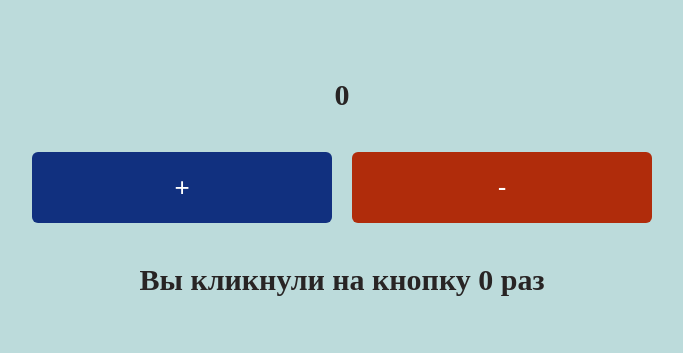
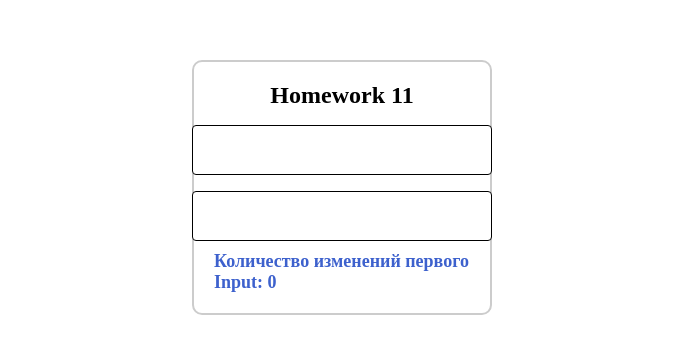
Before and after one commit to GlebMedvedovsky/55_react_ts, a React (Vite) app: page / in a window 1280 px wide. Shown: the part 213-566 px from the top of the page, without its empty margins (298-981 px from the left). Built offline with nearby package versions, Linux system fonts and the light colour scheme.

Commit message:
homework11

```diff
--- a/src/App.tsx
+++ b/src/App.tsx
@@ -17,9 +17,10 @@ import GlobalStyles from "./styles/GlobalStyles"
 // import Homework07 from "./homeworks/homework07/Homework07"
 // import Homework08 from "./homeworks/Homework08/homework08"
 // import Homework09 from "./homeworks/Homework09/Homework09";
+import Homework11 from "./homeworks/Homework11/Homework11";
 
 // Consulation imports:
-import Consultation05 from "./consultations/Consultation05/Consultation05";
+// import Consultation05 from "./consultations/Consultation05/Consultation05";
 
 
 
@@ -28,7 +29,9 @@ function App() {
   return (
     <>
     <GlobalStyles/>
-      <Consultation05 />
+      {/* <Consultation05 /> */}
+      <Homework11 />
+
     </>
   )
 }
--- /dev/null
+++ b/src/homeworks/Homework11/Homework11.tsx
@@ -0,0 +1,38 @@
+import { useState, useEffect, ChangeEvent } from "react";
+import Input from "../../components/Input/Input";
+import { Container, Result } from "./styles";
+
+function Homework11() {
+  // State для первого input
+  const [firstValue, setFirstValue] = useState<string>("");
+  // State для второго input
+  const [secondValue, setSecondValue] = useState<string>("");
+  // State для подсчета изменений в первом input
+  const [changeCount, setChangeCount] = useState<number>(-1);
+
+  // Функция изменения значения в первом input
+  const handleFirstInputChange = (event: ChangeEvent<HTMLInputElement>) => {
+    setFirstValue(event.target.value);
+  };
+
+  // Функция изменения значения во втором input
+  const handleSecondInputChange = (event: ChangeEvent<HTMLInputElement>) => {
+    setSecondValue(event.target.value);
+  };
+
+  // Используем useEffect для отслеживания изменений первого input
+  useEffect(() => {
+    setChangeCount((prev) => prev + 1);
+  }, [firstValue]);
+
+  return (
+    <Container>
+      <h2>Homework 11</h2>
+      <Input name="firstInput" value={firstValue} onChange={handleFirstInputChange} />
+      <Input name="secondInput" value={secondValue} onChange={handleSecondInputChange} />
+      <Result>Количество изменений первого Input: {changeCount}</Result>
+    </Container>
+  );
+}
+
+export default Homework11;
--- /dev/null
+++ b/src/homeworks/Homework11/styles.ts
@@ -0,0 +1,21 @@
+import styled from "@emotion/styled";
+
+// Контейнер
+export const Container = styled.div`
+  display: flex;
+  flex-direction: column;
+  align-items: center;
+  gap: 10px;
+  padding: 20px;
+  border: 2px solid #ccc;
+  border-radius: 10px;
+  width: 300px;
+  margin: auto;
+`;
+
+// Блок для вывода количества изменений
+export const Result = styled.div`
+  font-size: 18px;
+  font-weight: bold;
+  color: rgb(61, 97, 205);
+`;
```
